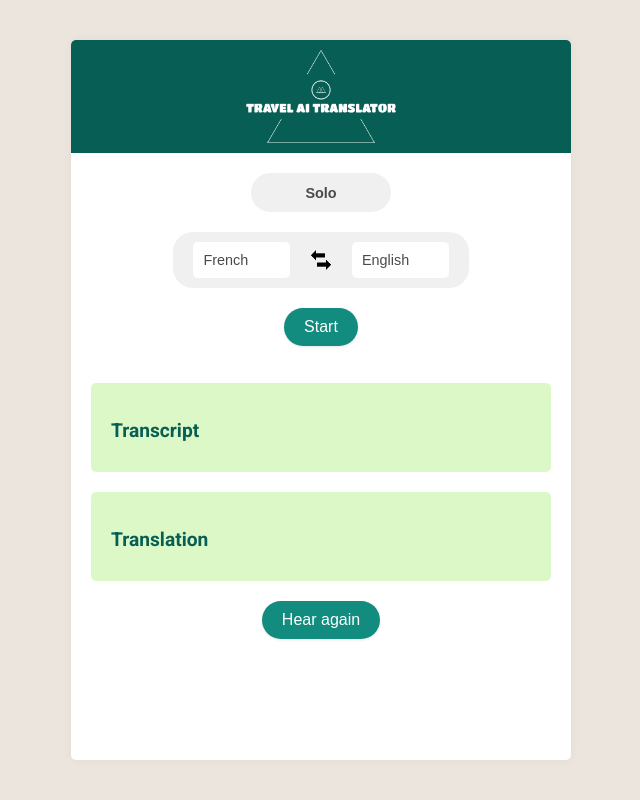
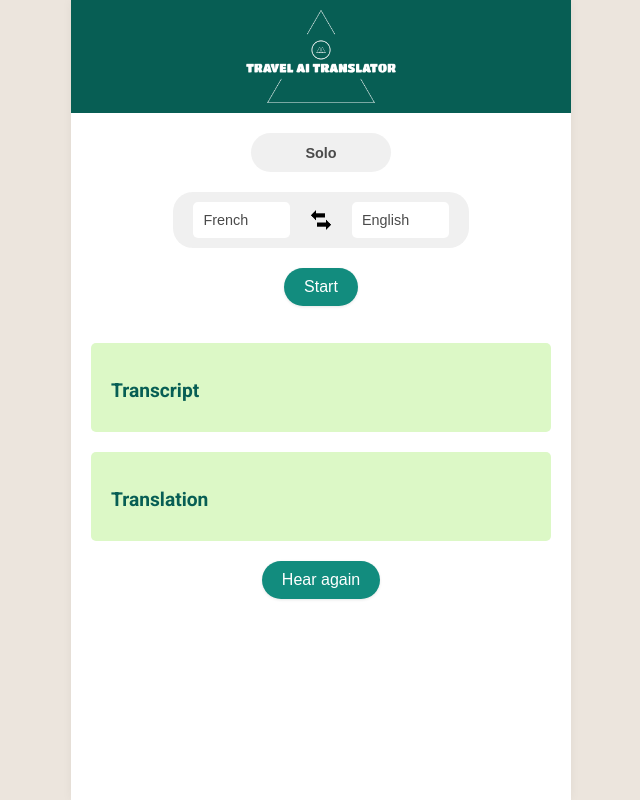
Before and after one commit to End2EndAI/travel-ai-translator, a Flask app: page / in a window 1280 px wide. Shown: the whole page, without its empty margins (319-959 px from the left). Run offline with Flask 3, Linux system fonts and the light colour scheme; parts of the project's set-up code (start-up, migrations or seed data) failed here and were passed over.

Commit message:
new design

```diff
--- a/flask_app.py
+++ b/flask_app.py
@@ -14,7 +14,7 @@ config.read('config.ini')
 openai.api_key = config.get('OPENAI_API', 'key')
 
 # Development mode, unable requests to OpenAI
-DEV_MODE = False
+DEV_MODE = True
 
 # Initializing Flask app
 app = Flask(__name__)
--- a/static/css/styles.css
+++ b/static/css/styles.css
@@ -23,13 +23,13 @@ body {
 /* App container */
 .app-container {
     background-color: #FFFFFF; /* WhatsApp chat window color */
-    border-radius: 5px;
+    border-radius: 0px;
     box-shadow: 0 0 10px rgba(0, 0, 0, 0.05);
     display: flex;
     flex-direction: column;
     align-items: stretch;
-    height: 90vh;
-    width: 95vw;
+    height: 100vh;
+    width: 100vw;
     max-width: 500px;
     box-sizing: border-box;
 }
@@ -39,8 +39,8 @@ body {
     background-color: #075E54; /* WhatsApp header color */
     color: #FFFFFF;
     padding: 10px 20px;
-    border-top-left-radius: 5px;
-    border-top-right-radius: 5px;
+    border-top-left-radius: 0px;
+    border-top-right-radius: 0px;
     display: flex;
     flex-direction: column;
     align-items: center;
```
